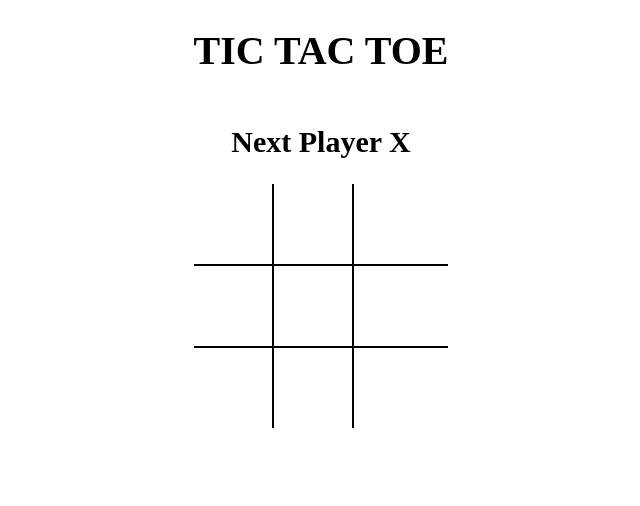
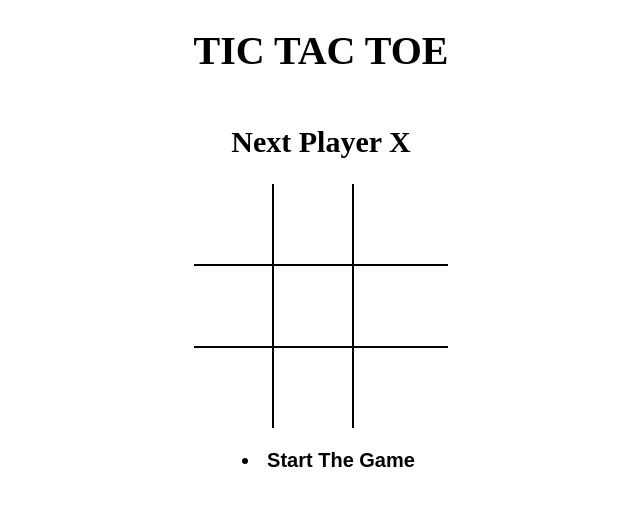
Before and after one commit to sayan-k-d/tictactoegame, a React (Vite) app: page / in a window 1280 px wide. Shown: the top 506 px of the page, without its empty margins (319-959 px from the left). Built offline with nearby package versions, Linux system fonts and the light colour scheme; the HTML template or start-up script is replaced by a standard one.

Commit message:
game history added

```diff
--- a/src/components/Board.jsx
+++ b/src/components/Board.jsx
@@ -1,34 +1,44 @@
 import React, { useState } from 'react';
 import Square from './Square';
 import { calculateWinner } from './win';
+import History from './History';
+
 const Board = () => {
-  const [board, setBoard] = useState(Array(9).fill(null));
-  console.log(board);
-  const [isNextPlayer, setNextPayer] = useState(false);
-  const winner = calculateWinner(board);
+  const [history, setHistory] = useState([
+    { board: Array(9).fill(null), isNext: false },
+  ]);
+  const [currentMove, setcurrentMove] = useState(0);
+
+  const current = history[currentMove];
+  // const [isNextPlayer, setNextPayer] = useState(false);
+  const winner = calculateWinner(current.board);
   const message = winner
     ? `Winner Is ${winner}`
-    : `Next Player ${isNextPlayer ? 'O' : 'X'}`;
+    : `Next Player ${current.isNext ? 'O' : 'X'}`;
+
   const squareClkHandler = position => {
-    if (board[position] || winner) {
+    if (current.board[position] || winner) {
       return;
     }
 
-    setBoard(prev => {
-      return prev.map((square, pos) => {
+    setHistory(prev => {
+      const lastMove = prev[prev.length - 1];
+
+      const newBoard = lastMove.board.map((square, pos) => {
         if (pos === position) {
-          return isNextPlayer ? 'O' : 'X';
+          return lastMove.isNext ? 'O' : 'X';
         }
         return square;
       });
+      return prev.concat({ board: newBoard, isNext: !lastMove.isNext });
     });
-    setNextPayer(prev => !prev);
+    setcurrentMove(currentMove + 1);
   };
 
   const renderSquare = position => {
     return (
       <Square
-        value={board[position]}
+        value={current.board[position]}
         onClick={() => {
           squareClkHandler(position);
         }}
@@ -36,12 +46,17 @@ const Board = () => {
     );
   };
 
+  const moveTo = move => {
+    setcurrentMove(move);
+  };
+
   return (
-    <div className="board">
+    <div>
       <div className="app">
         <h1>TIC TAC TOE</h1>
         <h2>{message}</h2>
       </div>
+      <div className="board">
         <div className="board-row">
           {renderSquare(0)}
           {renderSquare(1)}
@@ -58,6 +73,10 @@ const Board = () => {
           {renderSquare(8)}
         </div>
       </div>
+      <div className="app">
+        <History history={history} moveTo={moveTo} currentMove={currentMove} />
+      </div>
+    </div>
   );
 };
 
--- /dev/null
+++ b/src/components/History.jsx
@@ -0,0 +1,27 @@
+import React from 'react';
+
+const History = ({ history, moveTo, currentMove }) => {
+  return (
+    <ul>
+      {history.map((_, move) => {
+        return (
+          <li key={move}>
+            <button
+              style={{
+                fontWeight: move === currentMove ? 'bold' : 'normal',
+                fontSize: move === currentMove ? 20 : 16,
+              }}
+              onClick={() => {
+                moveTo(move);
+              }}
+            >
+              {move === 0 ? 'Start The Game' : `Next Move #${move}`}
+            </button>
+          </li>
+        );
+      })}
+    </ul>
+  );
+};
+
+export default History;
--- a/src/styles/root.scss
+++ b/src/styles/root.scss
@@ -17,6 +17,7 @@ button {
   display: flex;
   flex-direction: column;
   align-items: center;
+  border: none;
 }
 
 .board {
```
Also changed, not shown: 1 other file (tests, documents, lock files or other folders). Lines whose indentation alone changed are shown as unchanged.
